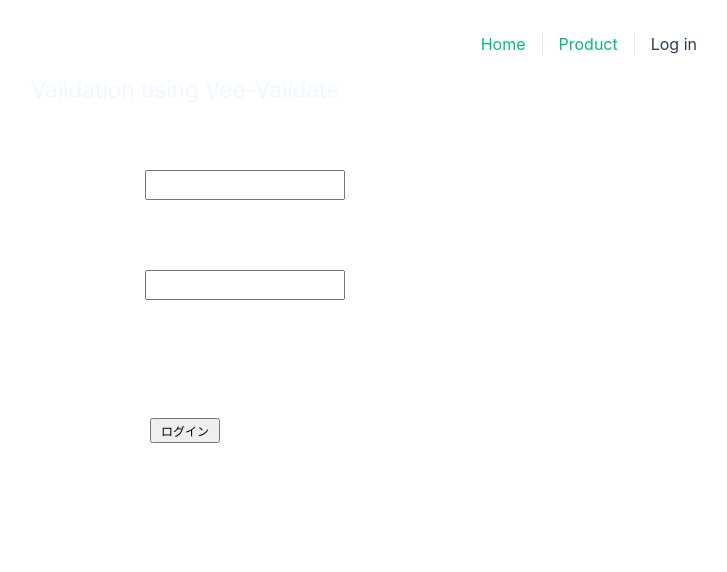
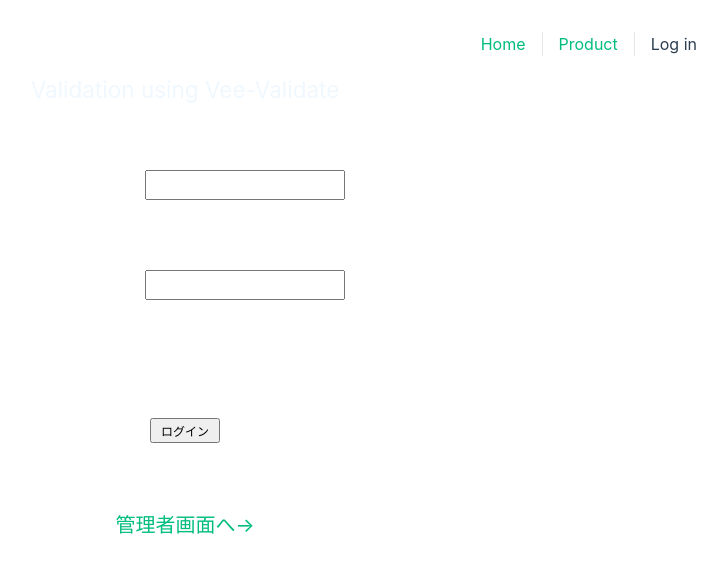
Before and after one commit to KazuhiroTakahashi96/Vue3-PreEmployment-Training, a Vue app in the folder vue3-routing-validating/: page /login in a window 1280 px wide. Shown: the top 572 px of the page, without its empty margins (455-1182 px from the left). Built offline with nearby package versions, Linux system fonts and the light colour scheme.

Commit message:
なんとなく

```diff
--- a/vue3-routing-validating/src/views/LoginView.vue
+++ b/vue3-routing-validating/src/views/LoginView.vue
@@ -14,9 +14,11 @@
     </div>
 
     <div class="btn">
-      <RouterLink to="/admin">
-        <button type="submit" @click="onClick">ログイン</button>
-      </RouterLink>
+      <button type="submit" @click.prevent="onClick">ログイン</button>
+      <br />
+      <br />
+      <br />
+      <RouterLink to="/admin"> 管理者画面へ→ </RouterLink>
     </div>
   </form>
 </template>
```
Also changed, not shown: 1 other file (tests, documents, lock files or other folders).
